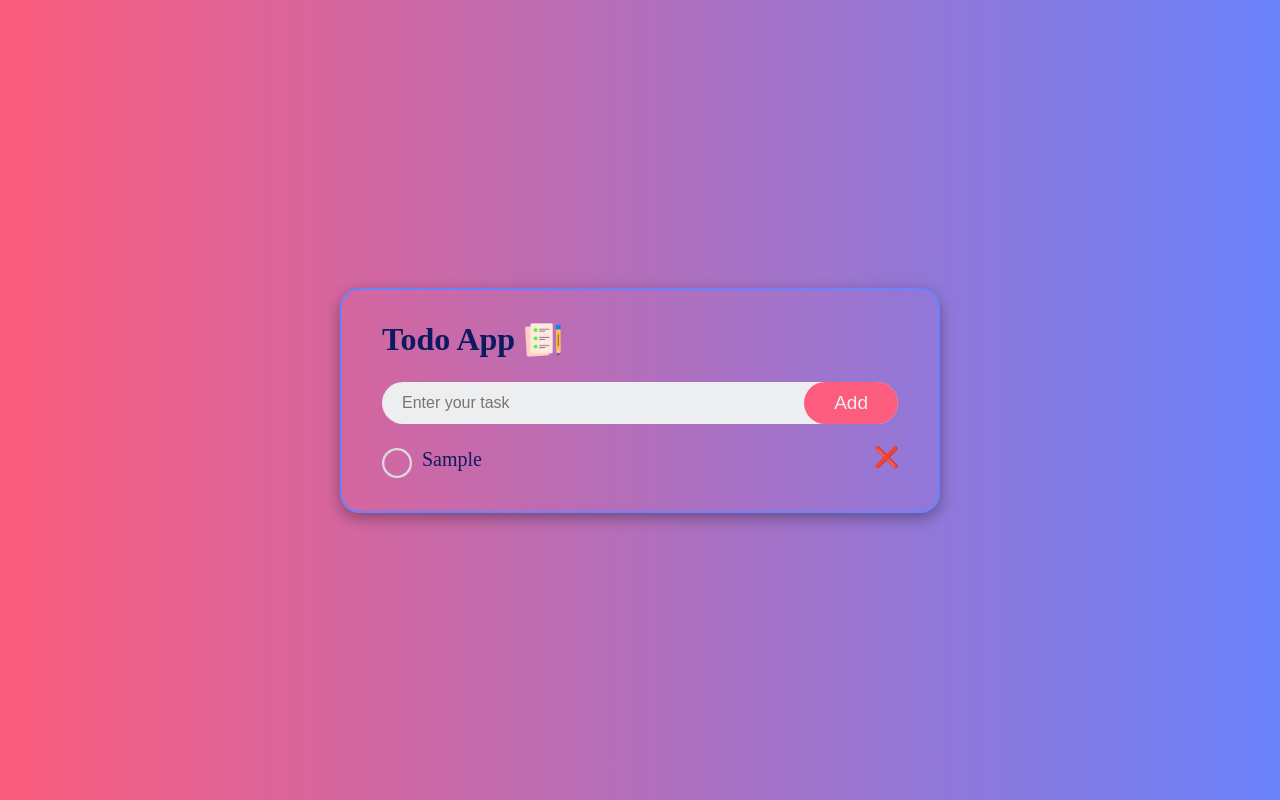
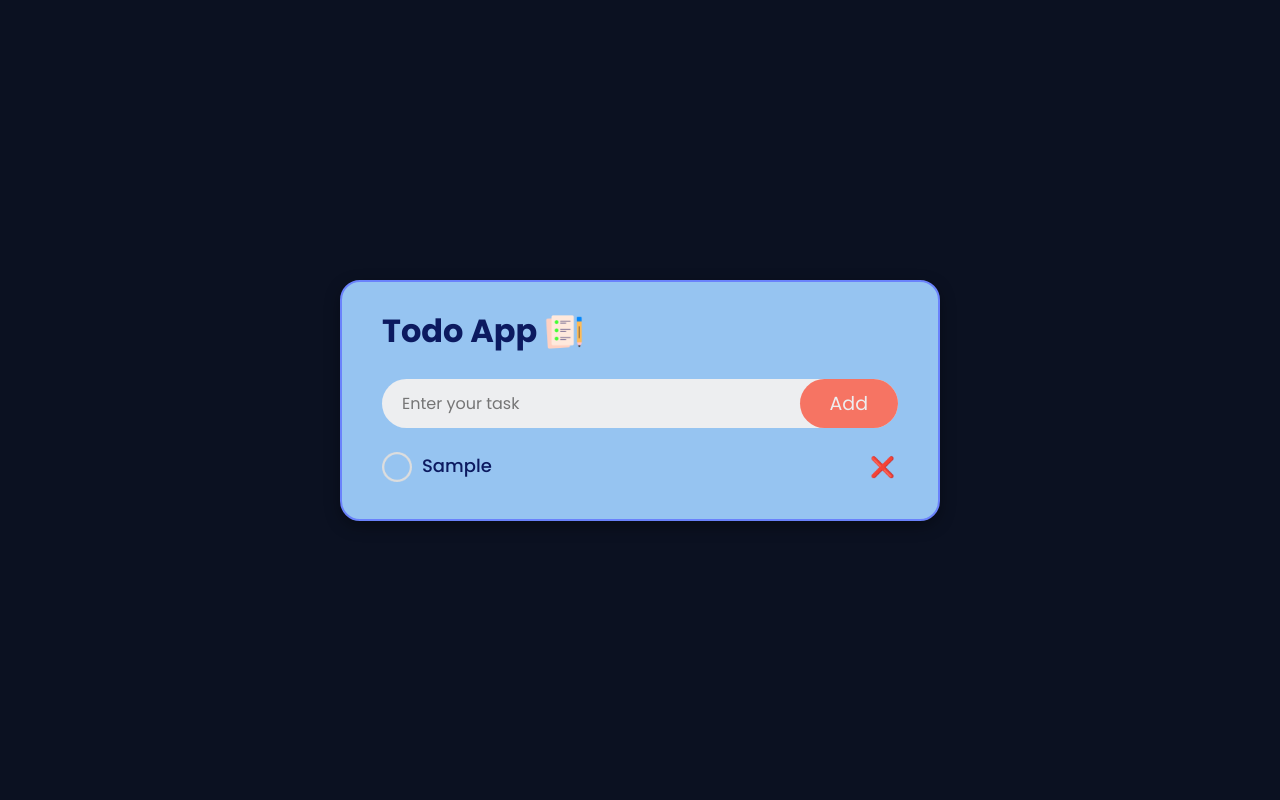
Before and after one commit to RaviTesla1/ToDo, a plain HTML site: page index.html in a window 1280 px wide. Both pictures are taken after typing "Sample" into the empty fields and a click on the button "Add". Drawn offline with Linux system fonts and the light colour scheme.

Commit message:
background changed

```diff
--- a/style.css
+++ b/style.css
@@ -1,12 +1,15 @@
+@import url('https://fonts.googleapis.com/css2?family=Poppins:wght@400;500;600;700&display=swap');
+
 *{
     margin: 0;
     padding: 0;
     outline: 0;
     box-sizing: border-box;
+    font-family: 'Poppins', sans-serif;
 }
 
 .container{
-    background-image: linear-gradient(to right, #fc5c7d, #6a82fb);
+    background-color: #0B1121;
     width: 100%;
     height: 100%;
     min-height: 100vh;
@@ -20,7 +23,7 @@
     width: 100%;
     max-width: 600px;
     padding: 20px 40px;
-   background-color: transparent;
+   background-color: #96c4f1;
 
     box-shadow: rgba(0, 0, 0, 0.35) 0px 5px 15px;
     border: 2px solid #6a82fb;
@@ -61,10 +64,11 @@ button{
     background: transparent;
     border: none;
     outline: none;
-     background-color: #fc5c7d;
+     background-color: #f67463;
      color: #edeef0;
      border-radius: 40px;
      transition: all 1s ease-in-out;
+
 }
 button:hover{
     background-color: #edeef0 ;
@@ -82,8 +86,8 @@ button:hover{
     /* flex-wrap: wrap; */
 }
 ul li{
-    font-size: 20px;
-    font-weight: 400;
+    font-size: 18px;
+    font-weight: 500;
     position: relative;
     list-style: none;
     margin-bottom: 20px;
@@ -118,14 +122,15 @@ ul li.checked::before{
 li span{
     position: absolute;
     right: 0px;
-    height: 24px;
-    width: 24px;
+    height: 28px;
+    width: 28px;
     font-size: 20px;
-    text-align: center;
-    line-height: 18px;
+    /* text-align: center; */
+    /* line-height: 18px; */
      border-radius: 50%;
+
 }
 li span:hover{
     background-color: #6a82fb;
-
+   cursor: pointer;
 }
```
